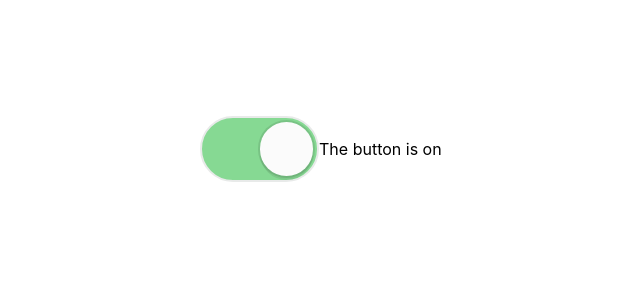
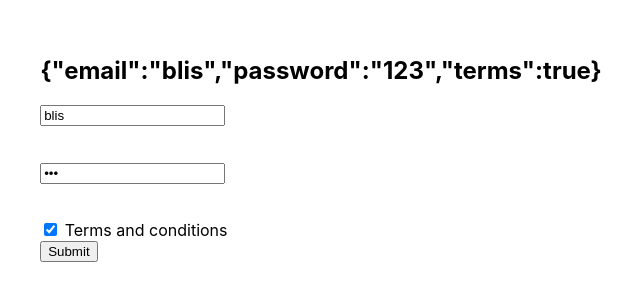
Before and after one commit to devsavant/ReactTraining, a React (Create React App) app: page / in a window 1280 px wide. Shown: the part 251-552 px from the top of the page, without its empty margins (319-959 px from the left). Built offline with nearby package versions, Linux system fonts and the light colour scheme.

Commit message:
customHook

```diff
--- a/src/App.js
+++ b/src/App.js
@@ -2,9 +2,13 @@ import React from 'react';
 import './App.css';
 // import Routes from './Routes';
 import HomeContainer from './components/common/HomeContainer';
+import List from './components/common/List';
+import Form1 from './components/Forms/Form1';
 
 
 function App() {
+
+  const onToggle = (...rest) => console.log(...rest)
 
   return (
     <div style={{
@@ -13,14 +17,8 @@ function App() {
       alignItems:"center",
       height:"100vh"
     }}>
-      {/* <Routes /> */}
-      <HomeContainer >
-        <div>
-          <HomeContainer.Button/>
-        </div>
-        <HomeContainer.On>The button is on</HomeContainer.On>
-        <HomeContainer.Off>The button is off</HomeContainer.Off>
-      </HomeContainer>
+
+      <Form1/>
     </div>
   );
 }
--- /dev/null
+++ b/src/components/Forms/Form1.js
@@ -0,0 +1,50 @@
+import React, { useState } from 'react';
+import useForm from './useForm' // [state, handleChange]
+
+const Form1 = (props    ) => {
+
+    const [errors, setErrors] = useState({})
+
+    const {state:form, handleCheckbox, handleChange} = useForm({
+        email:"blis",
+        password:"123",
+        terms:true
+    })
+
+    function validateForm(){
+        let errs = {}
+        if(!form.email) {
+            errs.email = "Campo obligatoria"
+        } else if(form.email.length>8 && !/^[A-Z0-9._%+-]+@[A-Z0-9.-]+\.[A-Z]{2,}$/i.test(form.email)){
+            errs.email = "Esto no tiene forma de correo"
+        }
+        if(!form.password){
+            errs.password = "Este campo es obligatorio"
+        }
+        setErrors(errs)
+    }
+
+    const onChange = (ev) => {
+        handleChange(ev)
+        validateForm()
+    }
+
+    return (
+        <form >
+            <h2>{JSON.stringify(form)}</h2>
+            <input value={form.email} onChange={onChange} placeholder="escribe tu mail" name="email"/>
+            <p style={{color:"red"}}>{errors.email}</p>
+            <br/>
+            <input value={form.password} onChange={onChange} placeholder="escribe tu contraseña" name="password" type="password" />
+            <p style={{color:"red"}}>{errors.password}</p>
+            <br/>
+            <input checked={form.terms} name="terms" onChange={handleCheckbox}  type="checkbox" /> Terms and conditions
+            <br/>
+            <input type="submit" />
+        </form>
+     );
+}
+
+export default Form1;
+
+// 1.- Podriamos crear un HOC que tenga ya los metodos correspondientes?
--- /dev/null
+++ b/src/components/Forms/useForm.js
@@ -0,0 +1,18 @@
+import React, {useState} from 'react';
+
+function useForm(initial={}){
+    const [state, setState] = useState(initial)
+
+    function handleChange(event){
+        setState({...state, [event.target.name]:event.target.value})
+    }
+
+    function handleCheckbox(event){
+        setState({...state, [event.target.name]:event.target.checked})
+    }
+
+    return {state, handleChange, handleCheckbox}
+
+}
+
+export default useForm
--- a/src/components/common/HomeContainer.jsx
+++ b/src/components/common/HomeContainer.jsx
@@ -21,7 +21,9 @@ class HomeContainer extends Component { // advanced composition -- Hiper reusabl
     state = { on: true }
 
     toggle = () => {
-        this.setState(currentState=>({on:!currentState.on}))
+        this.setState(({on})=>({on:!on}), ()=>{
+            this.props.onToggle(this.state.on)
+        })
     }
 
     render() {
--- /dev/null
+++ b/src/components/common/List.js
@@ -0,0 +1,111 @@
+import React, { useState } from 'react';
+
+const array = [
+    {
+        title:"Mango",
+        id:1,
+        rate:5
+    },
+    {
+        title: "Granadilla",
+        id:2,
+        rate:4
+    },
+    {
+        title: "Chontaduro",
+        id:3,
+        rate:1
+    },
+    {
+        title: "Borojo",
+        id:4,
+        rate:2
+    }
+]
+
+// const obj = {
+//     1:{
+//         title:"Mango",
+//         id:1,
+//         rate:5
+//     },
+//     2:{
+//         title:"Granadilla",
+//         id:2,
+//         rate:4
+//     }
+// }
+
+const List = () => {
+    const [fruits, setFruits] = useState(normlizeData(array))
+
+    console.log(fruits)
+
+    function normlizeData(array) {
+        return array.reduce((acumulador, valor) => {
+            return {
+              ...acumulador,
+              [valor.id]: {...valor}
+            }
+          }, {})
+    }
+
+    // const Item = (props) => {
+    //     if(props.fruit.rate > 1){
+    //         return (
+    //             <p onClick={()=>deleteItem(props.fruit.id)} key={props.index}>
+    //                 {props.fruit.title}
+    //             </p>
+    //         )
+    //     }else{
+    //         return null
+    //     }
+
+    // }
+
+    // const Item = (props) => {
+    //     return (
+    //         <>
+    //             {props.fruit.rate > 1 ? <p onClick={()=>deleteItem(props.fruit.id)} key={props.index}>
+    //                 {props.fruit.title}
+    //             </p> : null }
+    //         </>
+
+    //     )
+    // }
+
+
+    const Item = (props) => {
+        return (
+            <>
+                {props.fruit.rate > 1 && <p onClick={()=>deleteItem(props.fruit.id)} key={props.index}>
+                    {props.fruit.title}
+                </p>}
+            </>
+
+        )
+    }
+
+    const renderItem = (fruit, index) => {
+        return (<Item index={index} fruit={fruit} />)
+    }
+
+    const renderList = () => {
+        // return fruits.map(renderItem)
+        return Object.keys(fruits).map((key)=>renderItem(fruits[key], key))
+    }
+
+    const deleteItem = (id) => {
+        // setFruits([...fruits.filter(fruit=>fruit.id !== id)])
+        delete fruits[id]
+        setFruits({...fruits})
+    }
+
+    return (
+        <div>
+            {renderList()}
+        </div>
+     );
+}
+
+export default List;
```
Also changed, not shown: src/components/common/Item.js (added).
